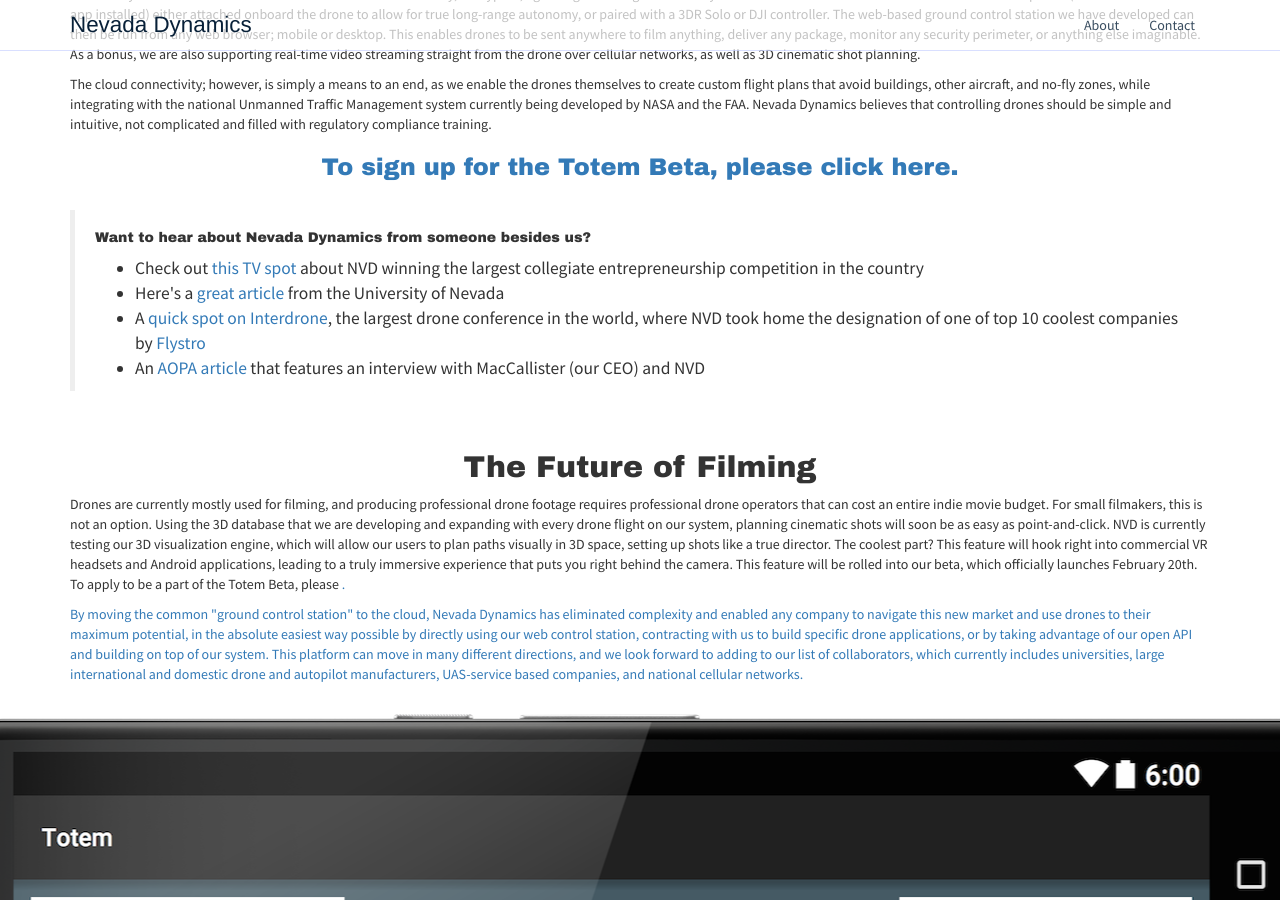
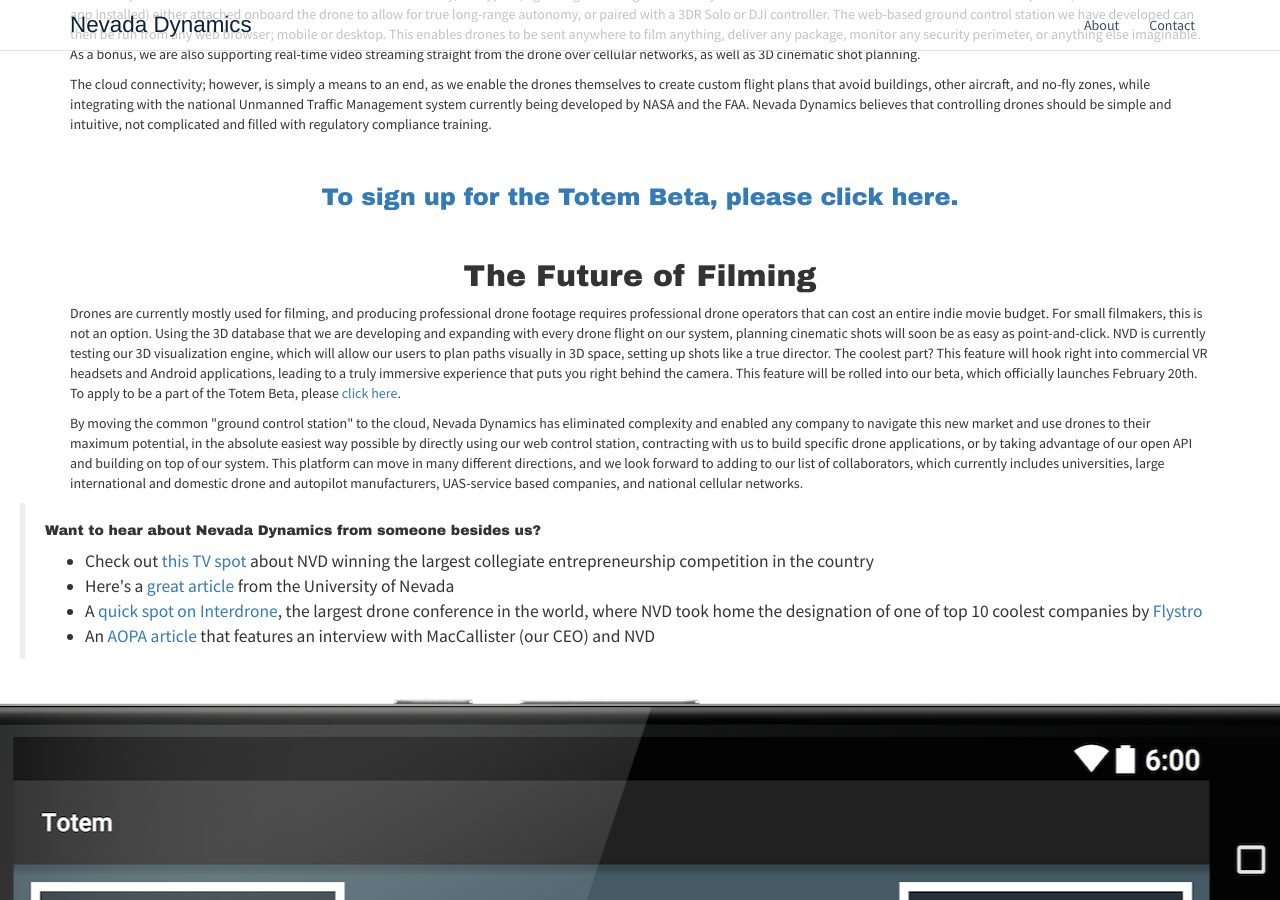
Before and after one commit to NevadaDynamics/NevadaDynamics.github.io, a Jekyll site: the page built from about.html, in a window 1280 px wide and 900 px high, scrolled down 1089 px. Built offline with Jekyll 4.4.1, drawn with Linux system fonts in a browser that asks for light colours; nearby versions of some CDN libraries; Markdown is read by kramdown in place of the engine named in the settings; comment, search, counter and statistics services are not loaded; some of the changed lines change nothing that is shown.

Commit message:
Formatting

```diff
--- a/about.html
+++ b/about.html
@@ -23,9 +23,16 @@
 
 <p>The cloud connectivity; however, is simply a means to an end, as we enable the drones themselves to create custom flight plans that avoid buildings, other aircraft, and no-fly zones, while integrating with the national Unmanned Traffic Management system currently being developed by NASA and the FAA. Nevada Dynamics believes that controlling drones should be simple and intuitive, not complicated and filled with regulatory compliance training.</p>
 
+<br>
 <a href="http://totem.nevadadynamics.com/Account/Register" style="text-align: center"><h3>To sign up for the Totem Beta, please click here.</h3></a>
 
 <br>
+
+<h2>The Future of Filming</h2>
+<p>Drones are currently mostly used for filming, and producing professional drone footage requires professional drone operators that can cost an entire indie movie budget. For small filmakers, this is not an option. Using the 3D database that we are developing and expanding with every drone flight on our system, planning cinematic shots will soon be as easy as point-and-click. NVD is currently testing our 3D visualization engine, which will allow our users to plan paths visually in 3D space, setting up shots like a true director. The coolest part? This feature will hook right into commercial VR headsets and Android applications, leading to a truly immersive experience that puts you right behind the camera. This feature will be rolled into our beta, which officially launches February 20th. To apply to be a part of the Totem Beta, please <a href="http://totem.nevadadynamics.com/Account/Register">click here</a>.</p>
+
+<p>By moving the common "ground control station" to the cloud, Nevada Dynamics has eliminated complexity and enabled any company to navigate this new market and use drones to their maximum potential, in the absolute easiest way possible by directly using our web control station, contracting with us to build specific drone applications, or by taking advantage of our open API and building on top of our system. This platform can move in many different directions, and we look forward to adding to our list of collaborators, which currently includes universities, large international and domestic drone and autopilot manufacturers, UAS-service based companies, and national cellular networks.</p>
+</div>
 
 <blockquote>
 <h5>
@@ -38,13 +45,6 @@
 <li>An <a href="http://www.aopa.org/News-and-Video/All-News/2015/September/16/Preventing-drone-disaster">AOPA article</a> that features an interview with MacCallister (our CEO) and NVD</li>
 </ul>
 </blockquote>
-<br>
-
-<h2>The Future of Filming</h2>
-<p>Drones are currently mostly used for filming, and producing professional drone footage requires professional drone operators that can cost an entire indie movie budget. For small filmakers, this is not an option. Using the 3D database that we are developing and expanding with every drone flight on our system, planning cinematic shots will soon be as easy as point-and-click. NVD is currently testing our 3D visualization engine, which will allow our users to plan paths visually in 3D space, setting up shots like a true director. The coolest part? This feature will hook right into commercial VR headsets and Android applications, leading to a truly immersive experience that puts you right behind the camera. This feature will be rolled into our beta, which officially launches February 20th. To apply to be a part of the Totem Beta, please <a href="http://totem.nevadadynamics.com/Account/Register"click here</a>.</p>
-
-<p>By moving the common "ground control station" to the cloud, Nevada Dynamics has eliminated complexity and enabled any company to navigate this new market and use drones to their maximum potential, in the absolute easiest way possible by directly using our web control station, contracting with us to build specific drone applications, or by taking advantage of our open API and building on top of our system. This platform can move in many different directions, and we look forward to adding to our list of collaborators, which currently includes universities, large international and domestic drone and autopilot manufacturers, UAS-service based companies, and national cellular networks.</p>
-</div>
 </div>
  <div id="products-2"></div>
 
```
